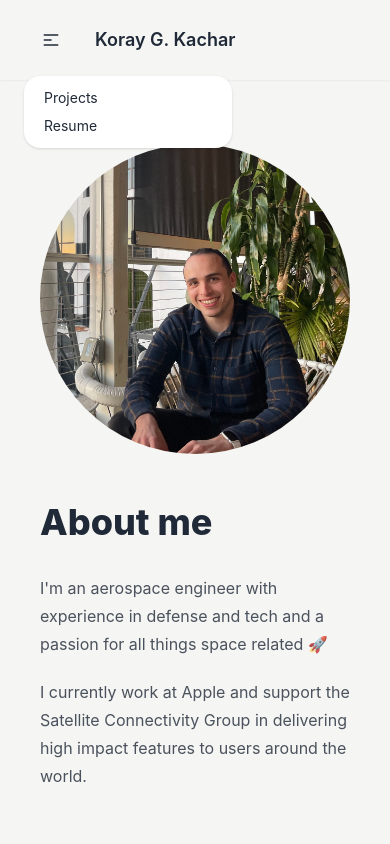
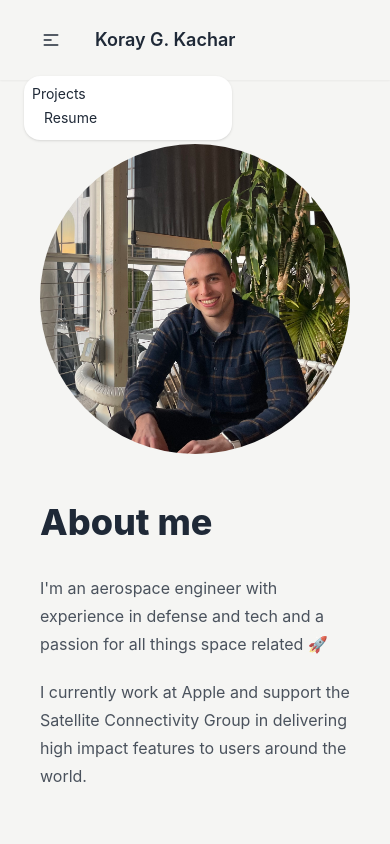
Before and after one commit to kachark/portfolio, a SvelteKit app: page / in a window 390 px wide. Both pictures are taken after a click on the button 51 px from the left and 40 px from the top of the page. Shown: the top 844 px of the page. Built offline with nearby package versions, Linux system fonts and the light colour scheme; some icons are missing.

Commit message:
update workflow

```diff
--- a/src/components/Navbar.svelte
+++ b/src/components/Navbar.svelte
@@ -11,7 +11,7 @@
       </div>
       <ul tabindex="0" class="menu menu-sm dropdown-content mt-3 z-[1] p-2 shadow bg-base-100 rounded-box w-52">
         <li>
-          <a>Projects</a>
+          Projects
         </li>
         <li><a href="{base}/kachar_resume_2023.pdf">Resume</a></li>
       </ul>
```
